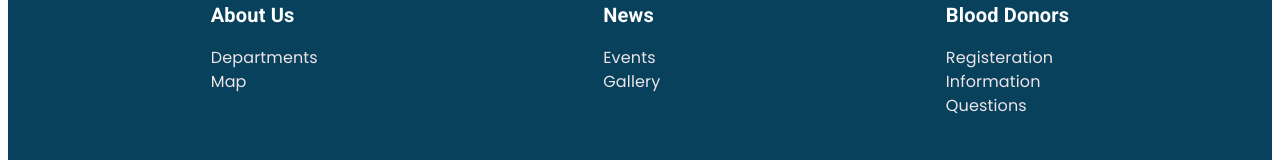
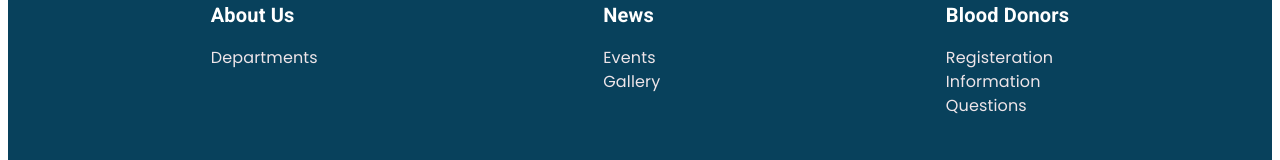
Before and after one commit to kinga-kus/Blood-Donation, a React (Create React App) app: page /Blood-Donation/information in a window 1280 px wide. Shown: the part 2646-2806 px from the top of the page. Built offline with nearby package versions, Linux system fonts and the light colour scheme.

Commit message:
chore: changed Link to Hashlink in Footer component

```diff
--- a/src/components/OnePage/Footer.tsx
+++ b/src/components/OnePage/Footer.tsx
@@ -20,15 +20,12 @@ const CustomContainer = styled(Container)(({ theme }) => ({
 const FooterLabels = [
   {
     header: 'About Us',
-    links: [
-      { link: 'Departments', path: '/Blood-Donation/departments' },
-      { link: 'Map', path: '/Blood-Donation/#map' }
-    ]
+    links: [{ link: 'Departments', path: '/Blood-Donation/departments' }]
   },
   {
     header: 'News',
     links: [
-      { link: 'Events', path: '/Blood-Donation/#actual-events' },
+      { link: 'Events', path: '/Blood-Donation#actual-events' },
       { link: 'Gallery', path: '/Blood-Donation/gallery' }
     ]
   },
@@ -73,12 +70,12 @@ const Footer = () => {
                 </Typography>
                 <Box sx={{ display: 'flex', flexDirection: 'column' }}>
                   {label.links.map((subcategory) => (
-                    <Link
+                    <HashLink
                       to={subcategory.path}
                       style={{ textDecoration: 'none' }}
                     >
                       <FooterItem>{subcategory.link}</FooterItem>
-                    </Link>
+                    </HashLink>
                   ))}
                 </Box>
               </Box>
```
